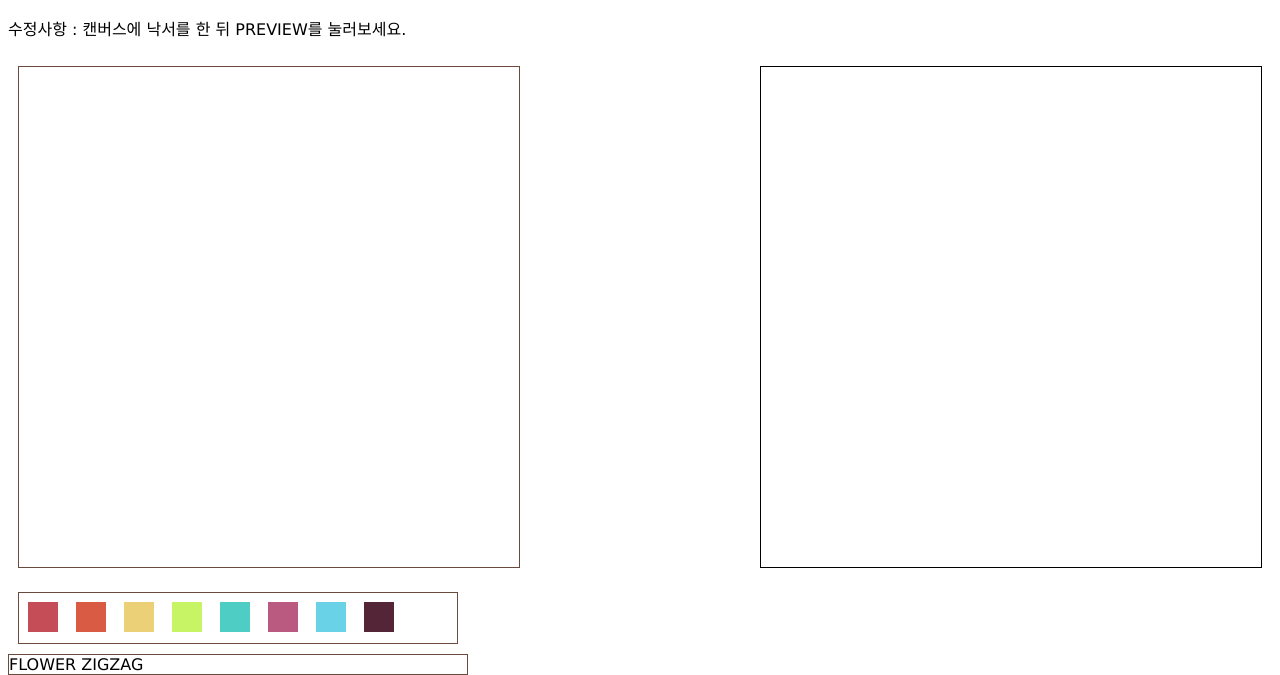
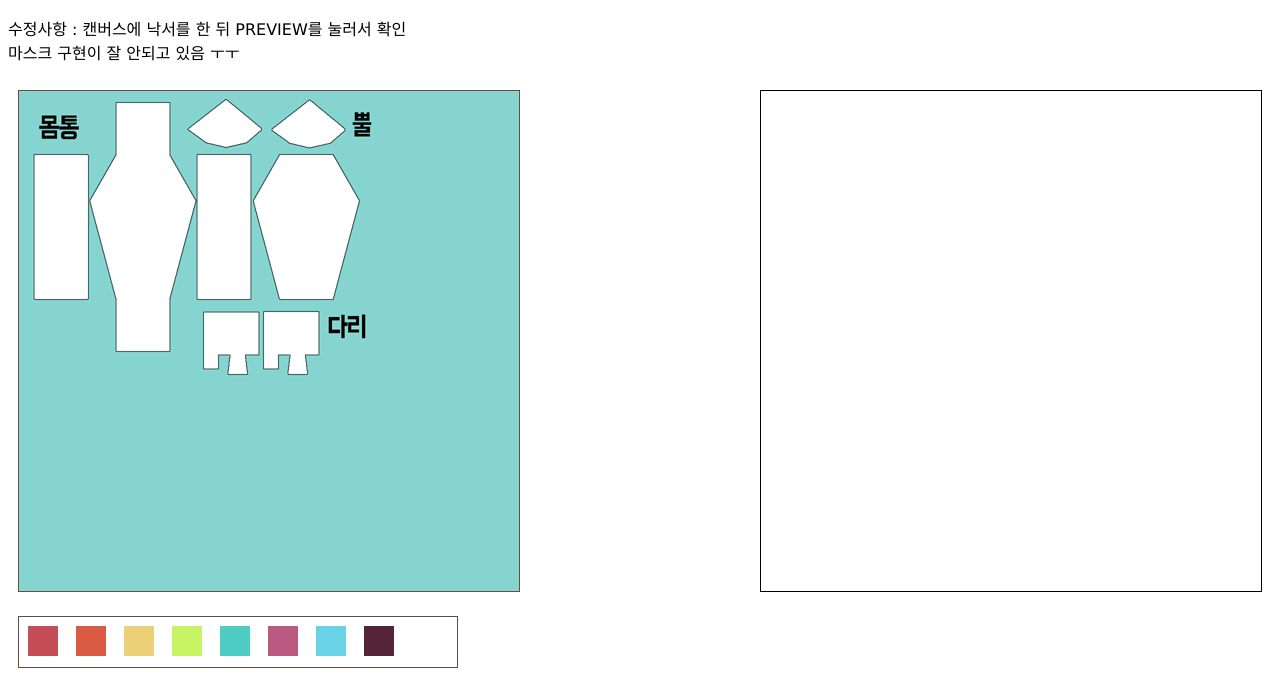
Before and after one commit to junggang/html5, a plain HTML site: page craft.html in a window 1280 px wide. Shown: the top 675 px of the page. Drawn offline with Linux system fonts and the light colour scheme; no server answers.

Commit message:
마스크 씌우는

```diff
--- a/craft.html
+++ b/craft.html
@@ -13,7 +13,7 @@
 		<script src="js/craft.js"></script>
 	</head>
 	<body>
-		<p>수정사항 : 캔버스에 낙서를 한 뒤 PREVIEW를 눌러보세요.</p>
+		<p>수정사항 : 캔버스에 낙서를 한 뒤 PREVIEW를 눌러서 확인<br>마스크 구현이 잘 안되고 있음 ㅜㅜ</p>
 		<div id="wrapper">
 			<div id="contents">
 				<div id="canvas_area">
--- a/js/craft.js
+++ b/js/craft.js
@@ -39,10 +39,10 @@ function mask()
                 context.drawImage(imageObj, 0,0,500,500);
         }
 
-        imageObj.src = "images/mask_test.png";
-        context.globalCompositeOperation='source-in';
+        imageObj.src = "images/test_blank.png";
+        //context.globalCompositeOperation='source-in';
 
-        console.log("MASK");
+        //console.log("MASK");
 
 }
 
@@ -328,6 +328,7 @@ window.addEventListener('load',function(){
         var context = Ele.getContext('2d');
 
         init();
+	mask();
 	init3D();
 	prepareModel();
 	drawModel();
```
Also changed, not shown: images/mask_test.PNG (deleted), images/test_blank.PNG (added).
